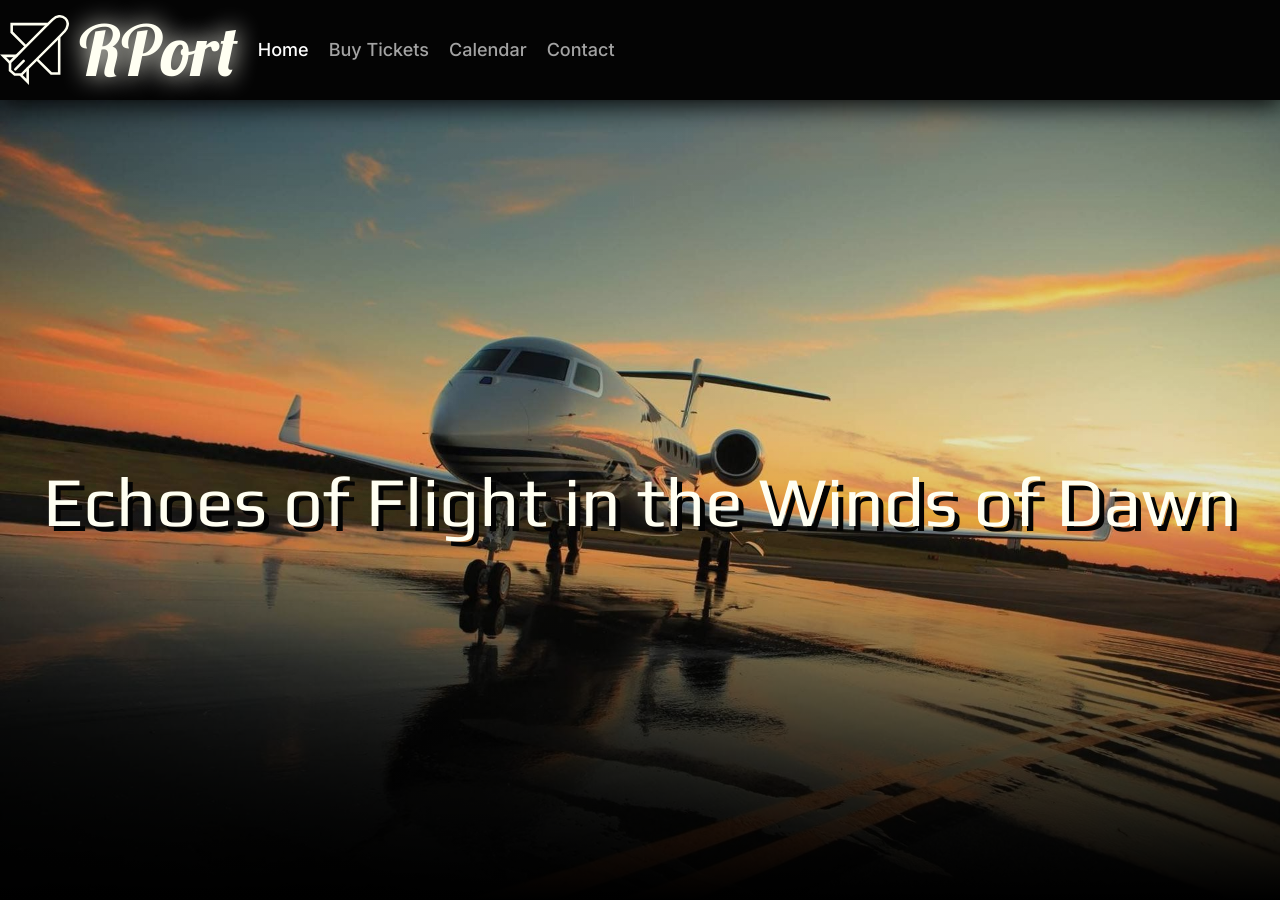
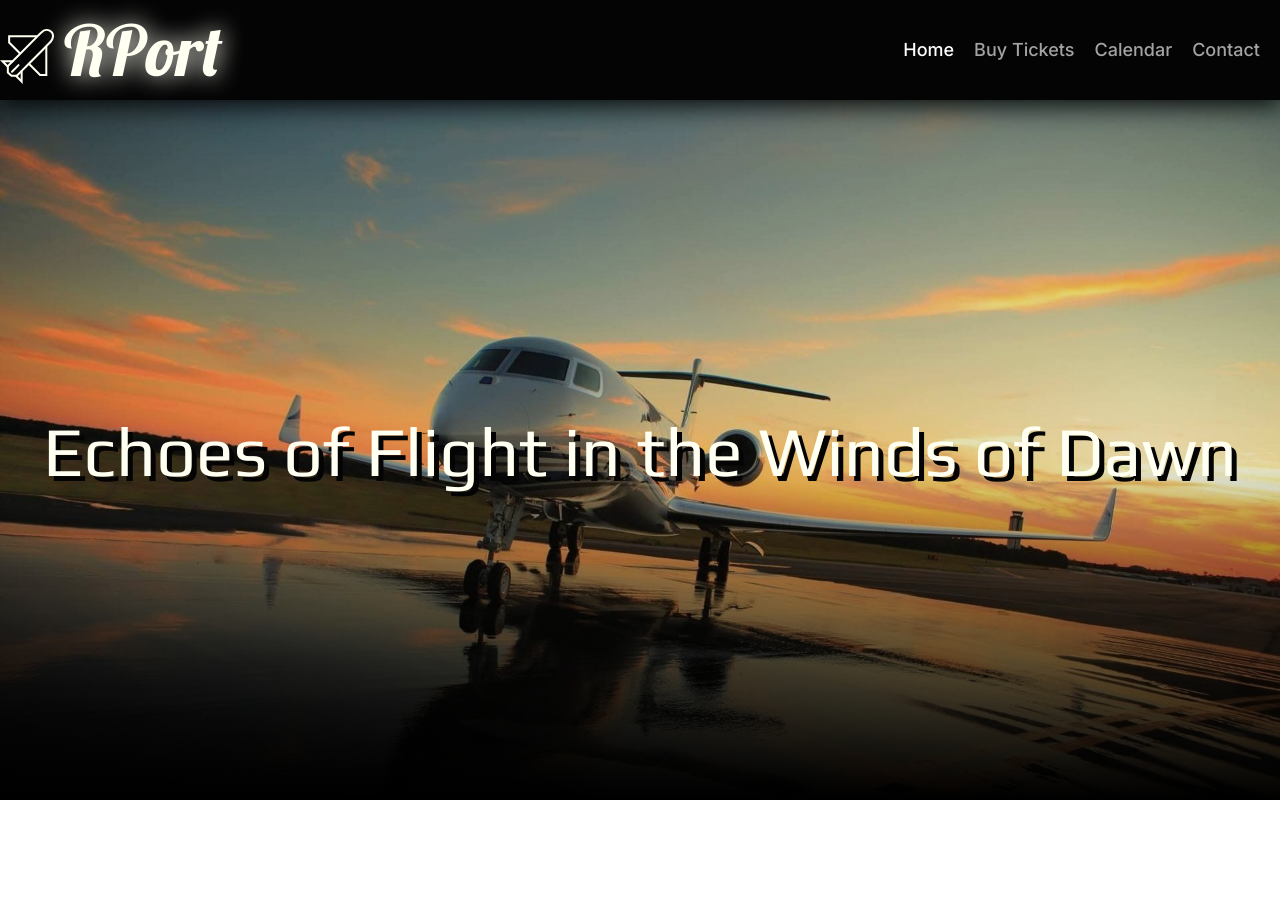
Before and after one commit to ErayKaan123/Business-Airport, a Next.js app: page / in a window 1280 px wide. After the commit the page ends 800 px from the top, so only its background shows below. Built offline with nearby package versions, Linux system fonts and the light colour scheme.

Commit message:
added navigation

```diff
--- a/src/components/hero.js
+++ b/src/components/hero.js
@@ -8,7 +8,7 @@ const play = Play({ subsets: ["latin"], weight:"400" });
 
 export default function Hero() {
     return(
-    <div style={{height: "100vh", overflow: "hidden"}}>
+    <div style={{height: "calc(100vh - 100px)", overflow: "hidden"}}>
         <img style={{width: "100%" }} src="Cover10.png"/>
         <div style={{
             position: "absolute",
--- a/src/components/navigation.js
+++ b/src/components/navigation.js
@@ -13,14 +13,18 @@ export default function Navigation() {
             display: "flex",
             flexDirection:"row",
             alignItems:"center",
+            justifyContent: "space-between",
             fontSize:"70px",
             zIndex: "100",
             boxShadow: "0 5px 25px #040404"}}>
-            <img style={{height: "70%", display:"inline", marginRight:"10px",  }} src="Images/RPortIcon.svg"/><p style={{fontSize: "100%", display:"inline", fontFamily: lobster.style.fontFamily, fontWeight:"400", textShadow:"0 0 25px #fffff2" }}>RPort</p>
-            <div className="flex flex-row items-center gap-5 mt-5 sm:justify-end sm:mt-0 sm:ps-5">
-                    <a className="font-medium text-lg text-white" href="#" aria-current="page">Home</a>
+                <div>
+            <img style={{height: "70%", display:"inline", marginRight:"10px",  }} src="Images/RPortIcon.svg"/>
+            <p style={{fontSize: "100%", display:"inline", fontFamily: lobster.style.fontFamily, fontWeight:"400", textShadow:"0 0 25px #fffff2" }}>RPort</p>
+            </div>
+            <div className="flex flex-row items-center gap-5 mt-5 mr-5 sm:justify-end sm:mt-0 sm:ps-5">
+                    <a className="font-medium text-lg text-white" href="/" aria-current="page">Home</a>
                     <a className="font-medium text-lg text-neutral-400 hover:text-white" href="#">Buy Tickets</a>
-                    <a className="font-medium text-lg text-neutral-400 hover:text-white " href="#">Calendar</a>
+                    <a className="font-medium text-lg text-neutral-400 hover:text-white " href="/Calendar">Calendar</a>
                     <a className="font-medium text-lg text-neutral-400 hover:text-white" href="#">Contact</a>
             </div>
         </div>
```
